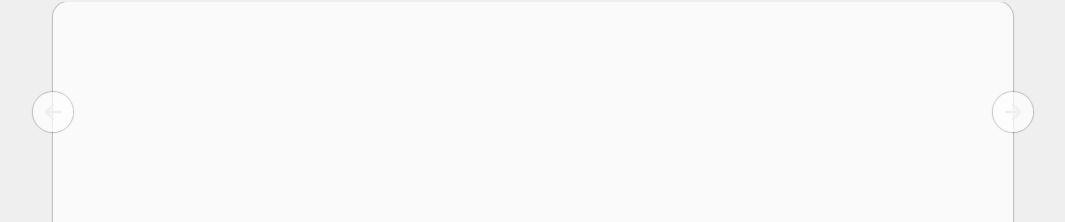
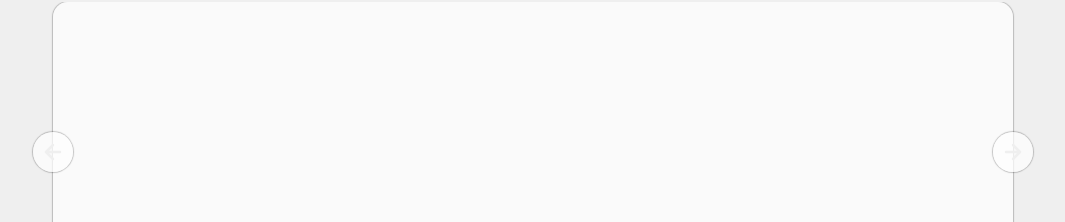
Before and after one commit to timkut86/86base, a Next.js app: page / in a window 1280 px wide. Shown: the part 138-360 px from the top of the page, without its empty margins (107-1172 px from the left). Built offline with nearby package versions, Linux system fonts and the light colour scheme; a web font is replaced by a local one.

Commit message:
Update banners.css

```diff
--- a/src/css/banners.css
+++ b/src/css/banners.css
@@ -53,7 +53,7 @@
     max-width: 1040px;
     padding-left: 20px;
     padding-right: 20px;
-    transform: translateY(-170px);
+    transform: translateY(-130px);
 }
 .banner_mn_btn{
     box-shadow: var(--shadow);
```
